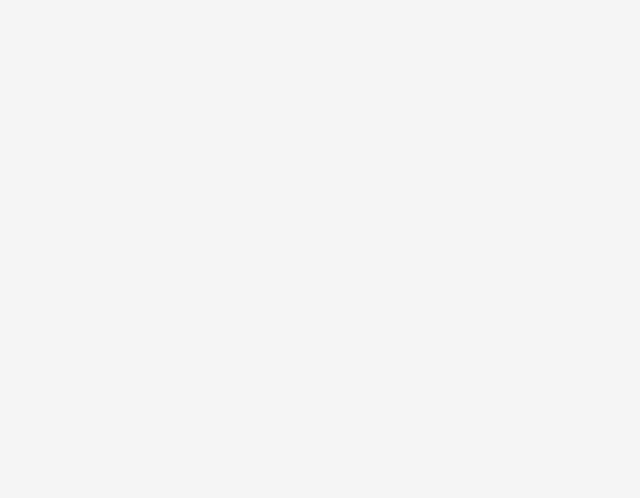
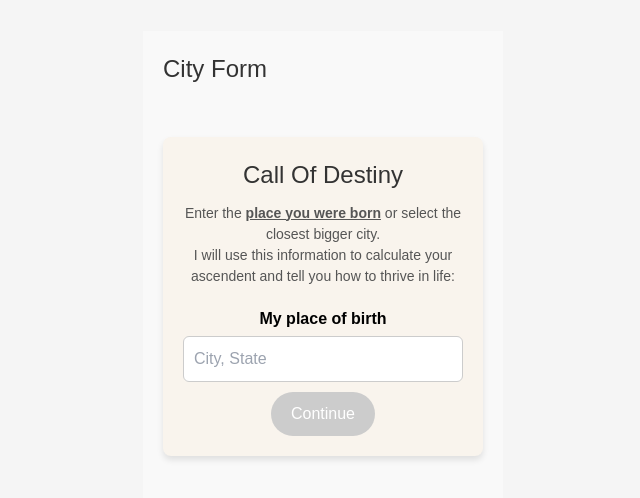
Before and after one commit to viniciusfersil123/oraculum, a React (Vite) app: page /sign/1/city in a window 1280 px wide. Before the commit this address had no page. Shown: the part 122-620 px from the top of the page, without its empty margins (317-957 px from the left). Built offline with nearby package versions, Linux system fonts and the light colour scheme.

Commit message:
complete fluxus

```diff
--- a/src/App.jsx
+++ b/src/App.jsx
@@ -1,19 +1,27 @@
-// App.jsx
-import React from "react";
+// src/App.jsx
 import { BrowserRouter as Router, Routes, Route } from "react-router-dom";
 import ZodiacGrid from "./pages/ZodiacGrid";
 import SignForm from "./pages/SignForm";
 import DecadeForm from "./pages/DecadeForm";
+import YearForm from "./pages/YearForm";
+import TimeQuestion from "./pages/TimeQuestion";
+import TimeForm from "./pages/TimeForm";
+import CityForm from "./pages/CityForm";  // ✅ Import CityForm
+import PageWrapper from "./components/PageWrapper";
 import FinalPage from "./pages/FinalPage";
 
 function App() {
   return (
     <Router>
       <Routes>
-        <Route path="/" element={<ZodiacGrid />} />
-        <Route path="/sign/:signName/day" element={<SignForm />} />
-        <Route path="/sign/:signName/decade" element={<DecadeForm />} />
-        <Route path="/sign/:signName/final" element={<FinalPage />} />
+        <Route path="/" element={<PageWrapper title="Zodiac Grid"><ZodiacGrid /></PageWrapper>} />
+        <Route path="/sign/:signName/day" element={<PageWrapper title="Sign Form"><SignForm /></PageWrapper>} />
+        <Route path="/sign/:signName/decade" element={<PageWrapper title="Decade Form"><DecadeForm /></PageWrapper>} />
+        <Route path="/sign/:signName/year" element={<PageWrapper title="Year Form"><YearForm /></PageWrapper>} />
+        <Route path="/sign/:signName/time" element={<PageWrapper title="Time Question"><TimeQuestion /></PageWrapper>} />
+        <Route path="/sign/:signName/hour" element={<PageWrapper title="Time Form"><TimeForm /></PageWrapper>} />
+        <Route path="/sign/:signName/city" element={<PageWrapper title="City Form"><CityForm /></PageWrapper>} />  {/* ✅ Added Route */}
+        <Route path="/sign/:signName/final" element={<PageWrapper title="Final Page"><FinalPage /></PageWrapper>} />
       </Routes>
     </Router>
   );
--- /dev/null
+++ b/src/components/PageWrapper.css
@@ -0,0 +1,18 @@
+/* src/components/PageWrapper.css */
+h1 {
+    font-size: 1.5em;
+    color: #333;
+  }
+
+  .page-wrapper {
+    padding: 20px;
+    background-color: #f9f9f9;
+  }
+
+  .page-wrapper h1 {
+    color: #333;
+  }
+
+.page-wrapper {
+    padding: 20px;
+  }
--- /dev/null
+++ b/src/components/PageWrapper.jsx
@@ -0,0 +1,14 @@
+// src/components/PageWrapper.jsx
+import React from "react";
+import "./PageWrapper.css";
+
+function PageWrapper({ title, children }) {
+  return (
+    <div className="page-wrapper">
+      <h1>{title}</h1>
+      {children}
+    </div>
+  );
+}
+
+export default PageWrapper;
--- /dev/null
+++ b/src/pages/CityForm.css
@@ -0,0 +1,58 @@
+/* src/pages/CityForm.css */
+
+.city-container {
+    text-align: center;
+    font-family: Arial, sans-serif;
+    background-color: #f9f4ed;
+    padding: 20px;
+    border-radius: 8px;
+    box-shadow: 0 4px 6px rgba(0, 0, 0, 0.1);
+    width: 320px;
+    margin: 50px auto;
+  }
+
+  .city-container h2 {
+    font-size: 24px;
+    margin-bottom: 10px;
+  }
+
+  .city-container p {
+    font-size: 14px;
+    margin-bottom: 20px;
+  }
+
+  label {
+    display: block;
+    margin-bottom: 5px;
+    font-weight: bold;
+  }
+
+  input[type="text"] {
+    width: 100%;
+    padding: 10px;
+    border: 1px solid #ccc;
+    border-radius: 6px;
+    margin-bottom: 10px;
+  }
+
+  .error-text {
+    color: red;
+    font-size: 12px;
+    margin-bottom: 10px;
+  }
+
+  .continue-button {
+    background-color: #9c27b0;
+    color: white;
+    padding: 10px 20px;
+    border: none;
+    border-radius: 25px;
+    font-size: 16px;
+    cursor: pointer;
+    transition: background-color 0.3s;
+  }
+
+  .continue-button:disabled {
+    background-color: #ccc;
+    cursor: not-allowed;
+  }
--- /dev/null
+++ b/src/pages/CityForm.jsx
@@ -0,0 +1,61 @@
+// src/pages/CityForm.jsx
+import React, { useState } from "react";
+import { useNavigate, useParams, useSearchParams } from "react-router-dom";
+import "./CityForm.css";
+
+function CityForm() {
+  const navigate = useNavigate();
+  const { signName } = useParams();
+  const [searchParams] = useSearchParams();
+
+  const day = searchParams.get("day");
+  const decade = searchParams.get("decade");
+  const year = searchParams.get("year");
+  const hour = searchParams.get("hour");
+  const minute = searchParams.get("minute");
+  const period = searchParams.get("period");
+
+  const [city, setCity] = useState("");
+  const [error, setError] = useState("");
+
+  const handleContinue = () => {
+    if (city.trim() === "") {
+      setError("Fill in your place of birth.");
+      return;
+    }
+    navigate(`/sign/${signName}/final?day=${day}&decade=${decade}&year=${year}&hour=${hour}&minute=${minute}&period=${period}&city=${city}`);
+  };
+
+  return (
+    <div className="city-container">
+      <h2>Call Of Destiny</h2>
+      <p>
+        Enter the <strong><u>place you were born</u></strong> or select the closest bigger city. <br />
+        I will use this information to calculate your ascendent and tell you how to thrive in life:
+      </p>
+
+      <label htmlFor="city-input">My place of birth</label>
+      <input
+        id="city-input"
+        type="text"
+        placeholder="City, State"
+        value={city}
+        onChange={(e) => {
+          setCity(e.target.value);
+          setError("");
+        }}
+      />
+      {error && <p className="error-text">{error}</p>}
+
+      <button
+        className="continue-button"
+        onClick={handleContinue}
+        disabled={!city.trim()}
+      >
+        Continue
+      </button>
+    </div>
+  );
+}
+
+export default CityForm;
--- a/src/pages/DecadeForm.jsx
+++ b/src/pages/DecadeForm.jsx
@@ -17,8 +17,9 @@ function DecadeForm() {
 
   const handleDecadeClick = (decade) => {
     setSelectedDecade(decade);
-    navigate(`/sign/${signName}/final?day=${day}&decade=${decade}`);
+    navigate(`/sign/${signName}/year?day=${day}&decade=${decade}`);  // ✅ Navigate to YearForm
   };
+
 
   return (
     <div className="decade-container">
--- /dev/null
+++ b/src/pages/TimeForm.css
@@ -0,0 +1,51 @@
+/* src/pages/TimeForm.css */
+
+.time-container {
+    text-align: center;
+    font-family: Arial, sans-serif;
+    background-color: #f9f4ed;
+    padding: 20px;
+    border-radius: 8px;
+    box-shadow: 0 4px 6px rgba(0, 0, 0, 0.1);
+    width: 300px;
+    margin: 50px auto;
+  }
+
+  .time-container h2 {
+    font-size: 24px;
+    margin-bottom: 10px;
+  }
+
+  .time-container p {
+    font-size: 14px;
+    margin-bottom: 20px;
+  }
+
+  .time-selectors {
+    display: flex;
+    justify-content: center;
+    gap: 10px;
+    margin-bottom: 20px;
+  }
+
+  .time-selectors select {
+    padding: 8px;
+    font-size: 16px;
+    border-radius: 6px;
+    border: 1px solid #ccc;
+  }
+
+  .continue-button {
+    background-color: #9c27b0;
+    color: white;
+    padding: 10px 20px;
+    border: none;
+    border-radius: 25px;
+    font-size: 16px;
+    cursor: pointer;
+    transition: background-color 0.3s;
+  }
+
+  .continue-button:hover {
+    background-color: #7b1fa2;
+  }
--- /dev/null
+++ b/src/pages/TimeForm.jsx
@@ -0,0 +1,57 @@
+// src/pages/TimeForm.jsx
+import React, { useState } from 'react';
+import { useNavigate, useParams, useSearchParams } from 'react-router-dom';
+import './TimeForm.css';
+
+function TimeForm() {
+    const { signName } = useParams();
+    const [searchParams] = useSearchParams();
+    const day = searchParams.get('day');
+    const decade = searchParams.get('decade');
+    const year = searchParams.get('year');
+    const navigate = useNavigate();
+
+    const [hour, setHour] = useState('12');
+    const [minute, setMinute] = useState('00');
+    const [period, setPeriod] = useState('AM');
+
+    const handleContinue = () => {
+        navigate(`/sign/${signName}/city?day=${day}&decade=${decade}&year=${year}&hour=${hour}&minute=${minute}&period=${period}`);
+    };
+
+    const hours = Array.from({ length: 12 }, (_, i) => String(i + 1).padStart(2, '0'));
+    const minutes = ['00', '15', '30', '45'];
+
+    return (
+        <div className="time-container">
+            <h2>Call Of Destiny</h2>
+            <p>
+                Pick the <strong><u>time you were born</u></strong> to see your chances of getting rich <br />
+                <em>(An estimate will work)</em>
+            </p>
+
+            <div className="time-selectors">
+                <select value={hour} onChange={(e) => setHour(e.target.value)}>
+                    {hours.map((h) => (
+                        <option key={h} value={h}>{h}</option>
+                    ))}
+                </select>
+
+                <select value={minute} onChange={(e) => setMinute(e.target.value)}>
+                    {minutes.map((m) => (
+                        <option key={m} value={m}>{m}</option>
+                    ))}
+                </select>
+
+                <select value={period} onChange={(e) => setPeriod(e.target.value)}>
+                    <option value="AM">AM</option>
+                    <option value="PM">PM</option>
+                </select>
+            </div>
+
+            <button className="continue-button" onClick={handleContinue}>Continue</button>
+        </div>
+    );
+}
+
+export default TimeForm;
--- /dev/null
+++ b/src/pages/TimeQuestion.jsx
@@ -0,0 +1,31 @@
+// src/pages/DayQuestion.jsx
+import React from "react";
+import { useNavigate, useParams, useSearchParams } from "react-router-dom";
+
+function DayQuestion() {
+  const navigate = useNavigate();
+  const { signName } = useParams();
+  const [searchParams] = useSearchParams();
+
+  const day = searchParams.get("day");
+  const decade = searchParams.get("decade");
+  const year = searchParams.get("year");
+
+  const handleYes = () => {
+    navigate(`/sign/${signName}/hour?day=${day}&decade=${decade}&year=${year}`);
+  };
+
+  const handleNo = () => {
+    navigate(`/sign/${signName}/final?day=${day}&decade=${decade}&year=${year}`);
+  };
+
+  return (
+    <div className="day-question">
+      <h2>Can you tell me your time of birth?</h2>
+      <button onClick={handleYes}>Yes</button>
+      <button onClick={handleNo}>No</button>
+    </div>
+  );
+}
+
+export default DayQuestion;
--- /dev/null
+++ b/src/pages/YearForm.css
@@ -0,0 +1,30 @@
+.year-container {
+    text-align: center;
+}
+
+.year-container h2 {
+    font-size: 24px;
+    margin-bottom: 10px;
+}
+
+.year-container p {
+    font-size: 16px;
+    margin-bottom: 20px;
+}
+
+.years-grid {
+    display: grid;
+    grid-template-columns: repeat(5, 1fr);
+    gap: 10px;
+}
+
+.year-button {
+    padding: 10px;
+    border: none;
+    background-color: #f0f0f0;
+    cursor: pointer;
+}
+
+.year-button.selected {
+    background-color: #ffcc00;
+}
--- /dev/null
+++ b/src/pages/YearForm.jsx
@@ -0,0 +1,40 @@
+import React, { useState } from 'react';
+import { useNavigate, useParams, useSearchParams } from 'react-router-dom';
+import './YearForm.css';
+
+function YearForm() {
+  const { signName } = useParams();
+  const [searchParams] = useSearchParams();
+  const day = searchParams.get('day');
+  const decade = searchParams.get('decade');
+  const navigate = useNavigate();
+  const [selectedYear, setSelectedYear] = useState(null);
+
+  const years = Array.from({ length: 10 }, (_, i) => `${decade.slice(0, 3)}${i}`);
+
+  const handleYearClick = (year) => {
+    setSelectedYear(year);
+    navigate(`/sign/${signName}/time?day=${day}&decade=${decade}&year=${year}`);
+  };
+
+  return (
+    <div className="year-container">
+      <h2>Call Of Destiny</h2>
+      <p>Select the <strong><u>year you were born</u></strong></p>
+      <div className="years-grid">
+        {years.map((year) => (
+          <button
+            key={year}
+            className={`year-button ${selectedYear === year ? 'selected' : ''}`}
+            onClick={() => handleYearClick(year)}
+          >
+            {year}
+          </button>
+        ))}
+      </div>
+    </div>
+  );
+}
+
+// ✅ Default export
+export default YearForm;
```
Also changed, not shown: src/pages/FinalPage.jsx (+6 -4 lines).
